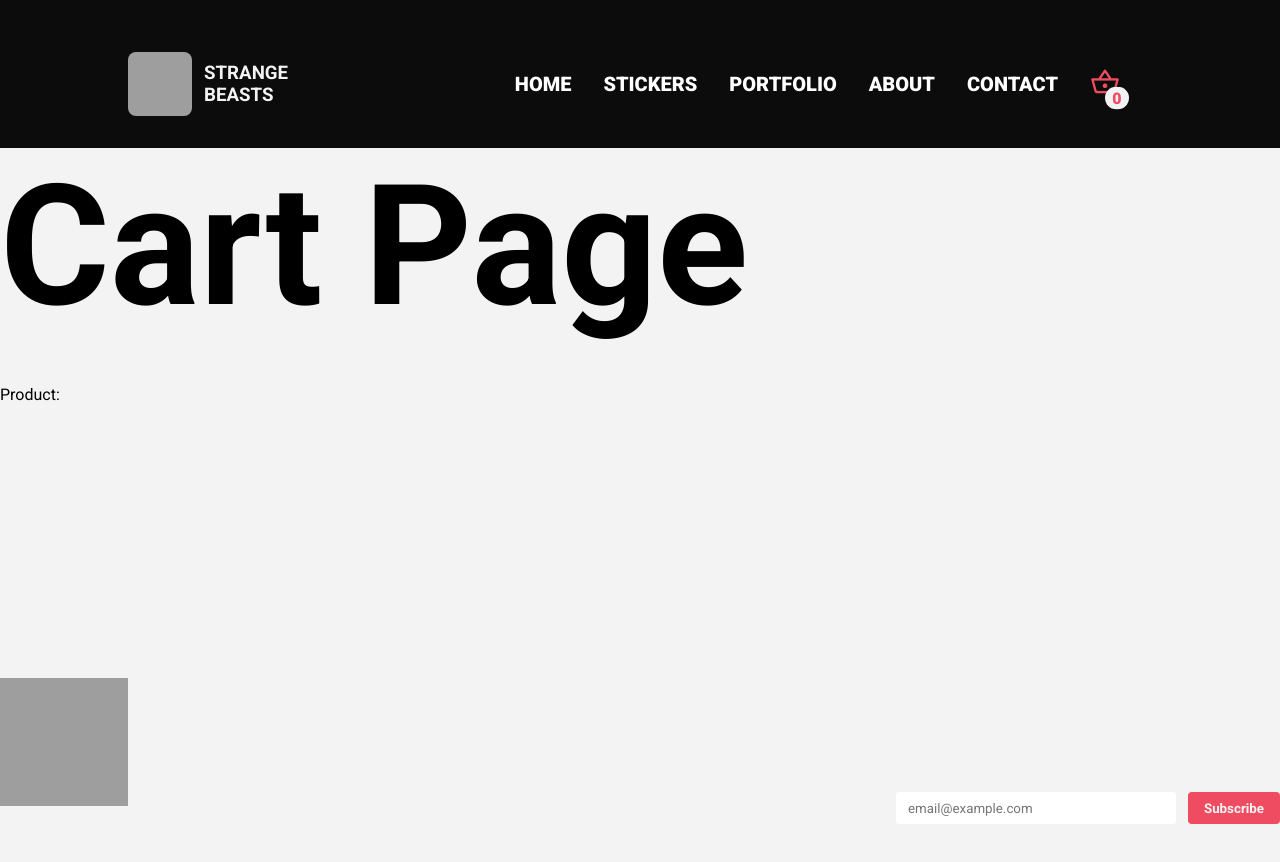
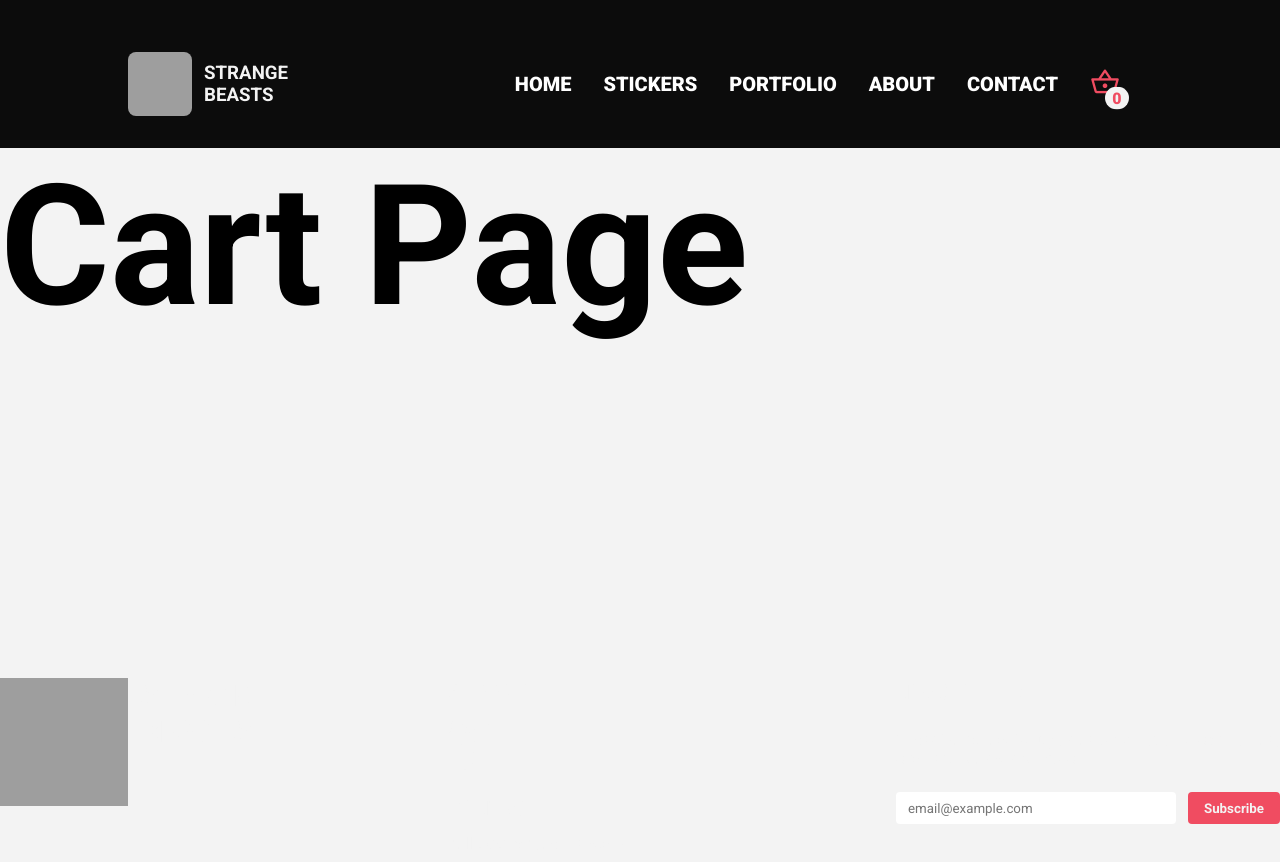
Before and after one commit to DAbranka/strange-beasts-eshop, a Nuxt app: page /cart in a window 1280 px wide. Shown: the top 862 px of the page. Built offline with nearby package versions, Linux system fonts and the light colour scheme; grey boxes are pictures that could not be loaded.

Commit message:
Products added to cart and listed on CartPage

```diff
--- a/app.vue
+++ b/app.vue
@@ -24,7 +24,7 @@
     })
 
     // ! log
-    console.log('Added Products:', addedProducts.value.length ,addedProducts.value);
+    console.log('Added Products:', addedProducts.value.length, addedProducts.value);
   }
 
 </script>
--- a/pages/cart/index.vue
+++ b/pages/cart/index.vue
@@ -1,6 +1,6 @@
 <script setup>
     const { addedProducts } = defineProps(['addedProducts'])
-    console.log('Added Products List', addedProducts.value);
+    console.log('Added Products List:', addedProducts);
 </script>
 
 <template>
@@ -13,15 +13,13 @@
             </div>
             <div>
                 <section>
-                    <p>
-                        Product: {{ addedProducts.id }}
+                    <p v-for="product in addedProducts" :key="product.id">
+                        Product ID: {{ product.id }}
+                        Product Title: {{ product.title }}
+                        Product Price: {{ product.price }}
                     </p>
                 </section>
             </div>
         </section>
     </div>
 </template>
-
-<style scoped>
-
-</style>
```
